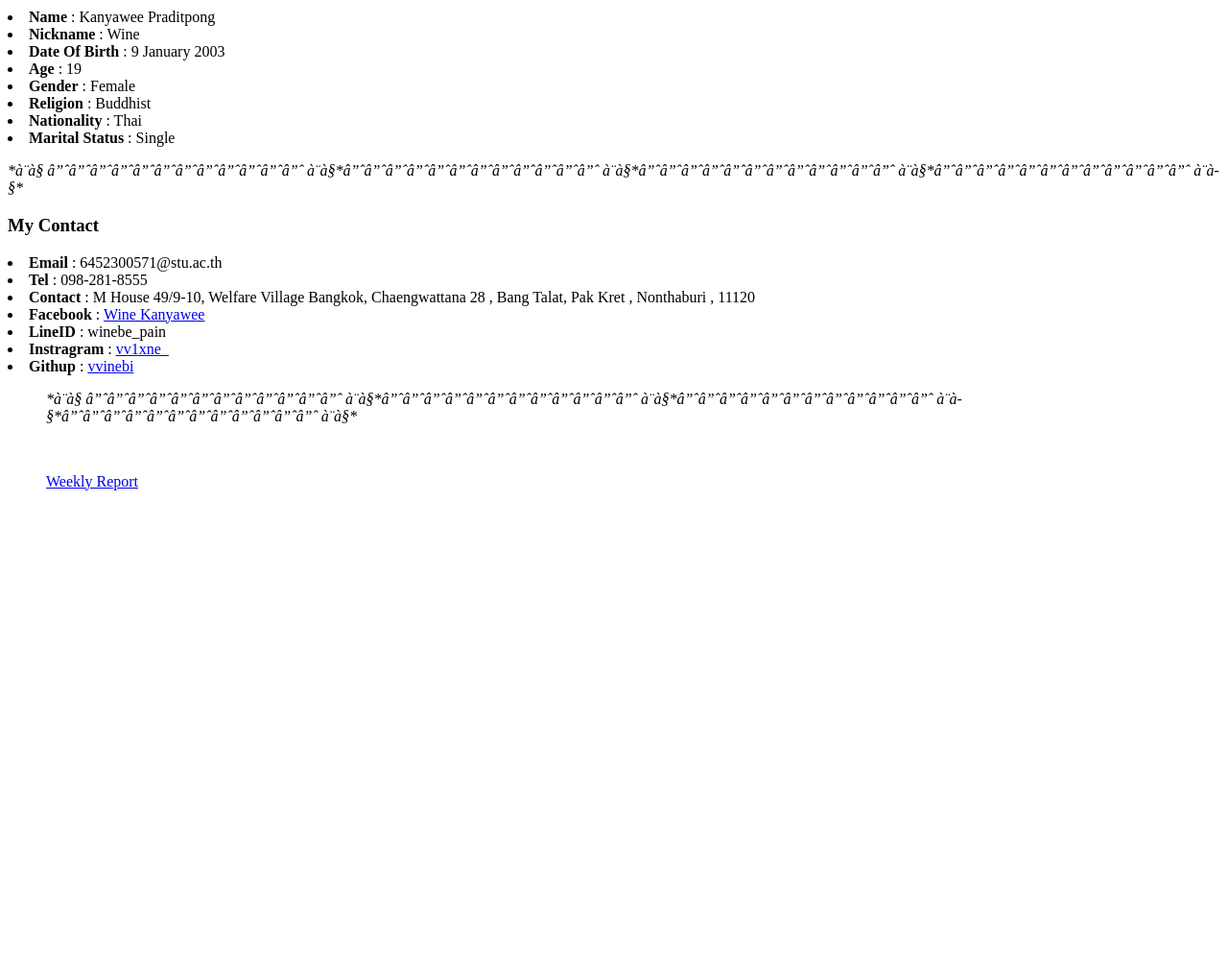
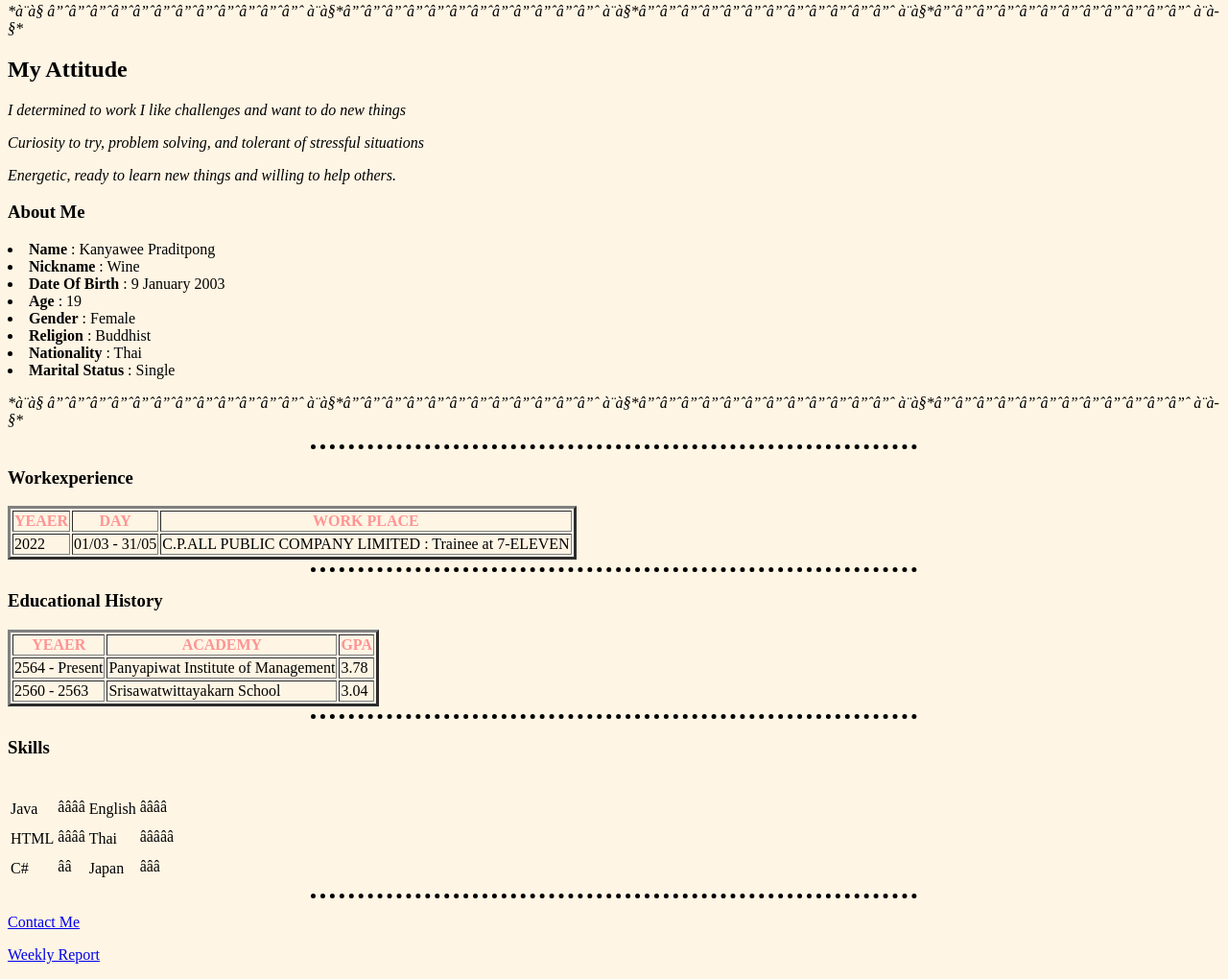
Before and after one commit to vvinebi/Resume, a plain HTML site: page index.html in a window 1280 px wide. Shown: the part 644-1664 px from the top of the page at 96% size. Before the commit the page ends 1171 px from the top, so only its background shows below. Drawn offline with Linux system fonts and the light colour scheme; files whose address does not match are found by name.

Commit message:
Add files via upload

```diff
--- a/index.html
+++ b/index.html
@@ -1,9 +1,40 @@
 <!DOCTYPE html>
+<html>
 <head>
+  <meta charset =“utf-8”>
+<title>I'm Kanyawee Praditpong</title>
+<link rel="stylesheet" href="tablestyle.css">
+
+<style>
+body {
+  background-color:#FFF5E4;
+}
+  hr {
+    border-style : dotted none none;
+    border-color : black;
+    border-width : 5px;
+    height : 0px;
+    width : 50%;
+}
+img{
+  height : 230px;
+  width : 200px
+}
+</style>
+  </head>
+<table cellspacing = "20px" >
+  <tr>
+    <td><img src="Kanyawee.png" alt="Kanyawee student image of PIM"></td>
+    <td><h1>Kanyawee Praditpong</h1>
+    <p><em>Computer Engineering and Artificial Intelligence์</em></p>
+    <p>Faculty of Engineering and Technologe</p></p>
+    <p><strong><a href="http://www.pim.ac.th">สถาบันการจัดการปัญญาภิวัฒน์</a></strong></p></td>
+    <p><em>*୨୧ ┈┈┈┈┈┈┈┈┈┈┈┈ ୨୧*┈┈┈┈┈┈┈┈┈┈┈┈ ୨୧*┈┈┈┈┈┈┈┈┈┈┈┈ ୨୧*┈┈┈┈┈┈┈┈┈┈┈┈ ୨୧*</em><p>
+  </tr>
+</table>
   <meta charset =“utf-8”>
   <title> My Name is Kanyawee Praditpong </title>
   <body>
-    <img src="D:\WepDevelopment2022\Resume\Kanyawee.png"alt>
     <h1>MY RESUME</h1>
     <p><em>*୨୧ ┈┈┈┈┈┈┈┈┈┈┈┈ ୨୧*┈┈┈┈┈┈┈┈┈┈┈┈ ୨୧*┈┈┈┈┈┈┈┈┈┈┈┈ ୨୧*┈┈┈┈┈┈┈┈┈┈┈┈ ୨୧*</em><p>
     <h2>My Target</h2>
@@ -12,6 +43,10 @@
     <p><em>improve my skills, teamwork, experience even more, challenging in programming and
     finally I hope that I will be part of the organization's development. and have developed themselves at the same time.</em><p>
     <p><em>*୨୧ ┈┈┈┈┈┈┈┈┈┈┈┈ ୨୧*┈┈┈┈┈┈┈┈┈┈┈┈ ୨୧*┈┈┈┈┈┈┈┈┈┈┈┈ ୨୧*┈┈┈┈┈┈┈┈┈┈┈┈ ୨୧*</em><p>
+    <h2>My Attitude</h2>
+    <p><em>I determined to work I like challenges and want to do new things</em>
+    <p><em>Curiosity to try, problem solving, and tolerant of stressful situations</em><p>
+    <p><em>Energetic, ready to learn new things and willing to help others.</em><p>
     <h3>About Me</h3>
     <li><strong>Name</strong> : Kanyawee Praditpong</li>
     <li><strong>Nickname</strong> : Wine</li>
@@ -22,17 +57,70 @@
     <li><strong>Nationality</strong> : Thai</li>
     <li><strong>Marital Status</strong> : Single</li>
     <p><em>*୨୧ ┈┈┈┈┈┈┈┈┈┈┈┈ ୨୧*┈┈┈┈┈┈┈┈┈┈┈┈ ୨୧*┈┈┈┈┈┈┈┈┈┈┈┈ ୨୧*┈┈┈┈┈┈┈┈┈┈┈┈ ୨୧*</em><p>
-    <h3>My Contact</h3>
-    <li><strong>Email</strong> : 6452300571@stu.ac.th</li>
-    <li><strong>Tel</strong> : 098-281-8555</li>
-    <li><strong>Contact</strong> : M House 49/9-10, Welfare Village Bangkok, Chaengwattana 28 , Bang Talat, Pak Kret , Nonthaburi , 11120 </li>
-    <li><strong>Facebook</strong> : <a href="https://www.facebook.com/winecoinin/">Wine Kanyawee</a> </li>
-    <li><strong>LineID</strong> : winebe_pain </li>
-    <li><strong>Instragram</strong> : <a href="https://www.instagram.com/vvine_/">vv1xne_</a> </li>
-    <li><strong>Githup</strong> : <a href="https://github.com/vvinebi">vvinebi</a> </li>
-    <ul>
-    <p><em>*୨୧ ┈┈┈┈┈┈┈┈┈┈┈┈ ୨୧*┈┈┈┈┈┈┈┈┈┈┈┈ ୨୧*┈┈┈┈┈┈┈┈┈┈┈┈ ୨୧*┈┈┈┈┈┈┈┈┈┈┈┈ ୨୧*</em><p>
-      <br>
-<p><a href="Weekly Report.html">Weekly Report</a></p>
+<hr>
+<h3>Workexperience</h3>
+<table table border="3">
+<thead>
+<tr>
+<th>YEAER</th>
+<th>DAY</th>
+<th>WORK PLACE</th>
+</tr>
+</thead>
+<tr>
+<td>2022</td>
+<td>01/03 - 31/05</td>
+<td>C.P.ALL PUBLIC COMPANY LIMITED : Trainee at 7-ELEVEN</td>
+</tr>
+</table>
+<hr>
+<h3>Educational History</h3>
+<table table border="3">
+<thead>
+<tr>
+<th>YEAER</th>
+<th>ACADEMY</th>
+<th>GPA</th>
+</tr>
+</thead>
+<tr>
+<td>2564 - Present</td>
+<td>Panyapiwat Institute of Management</td>
+<td>3.78</td>
+</tr>
+</thead>
+<tr>
+<td>2560 - 2563</td>
+<td>Srisawatwittayakarn School</td>
+<td>3.04</td>
+</tr>
+</table>
+<hr>
+<h3>Skills</h3>
+<table>
+<tr>
+<td>Java</td>
+<td>⭐⭐⭐⭐</td>
+<td>English</td>
+<td>⭐⭐⭐⭐</td>
+</tr>
+<tr>
+<td>HTML</td>
+<td>⭐⭐⭐⭐</td>
+<td>Thai</td>
+<td>⭐⭐⭐⭐⭐</td>
+</tr>
+<tr>
+<td>C#</td>
+<td>⭐⭐</td>
+<td>Japan</td>
+<td>⭐⭐⭐</td>
+<br>
+</tr>
+<tr>
+</table>
+<hr>
+<p><a href="contact me.html">Contact Me</a></p>
+<p><a href="Weekly Report1.html">Weekly Report</a></p>
   </body>
 </head>
--- /dev/null
+++ b/tablestyle.css
@@ -0,0 +1,5 @@
+thead,
+tfoot {
+  background-color: #FFF5E4;
+  color: #FF9494;
+}
```
Also changed, not shown: Weekly Report1.html (added, +57 -0 lines), Weekly Report2.html (added, +58 -0 lines), contact me.html (added, +30 -0 lines).
